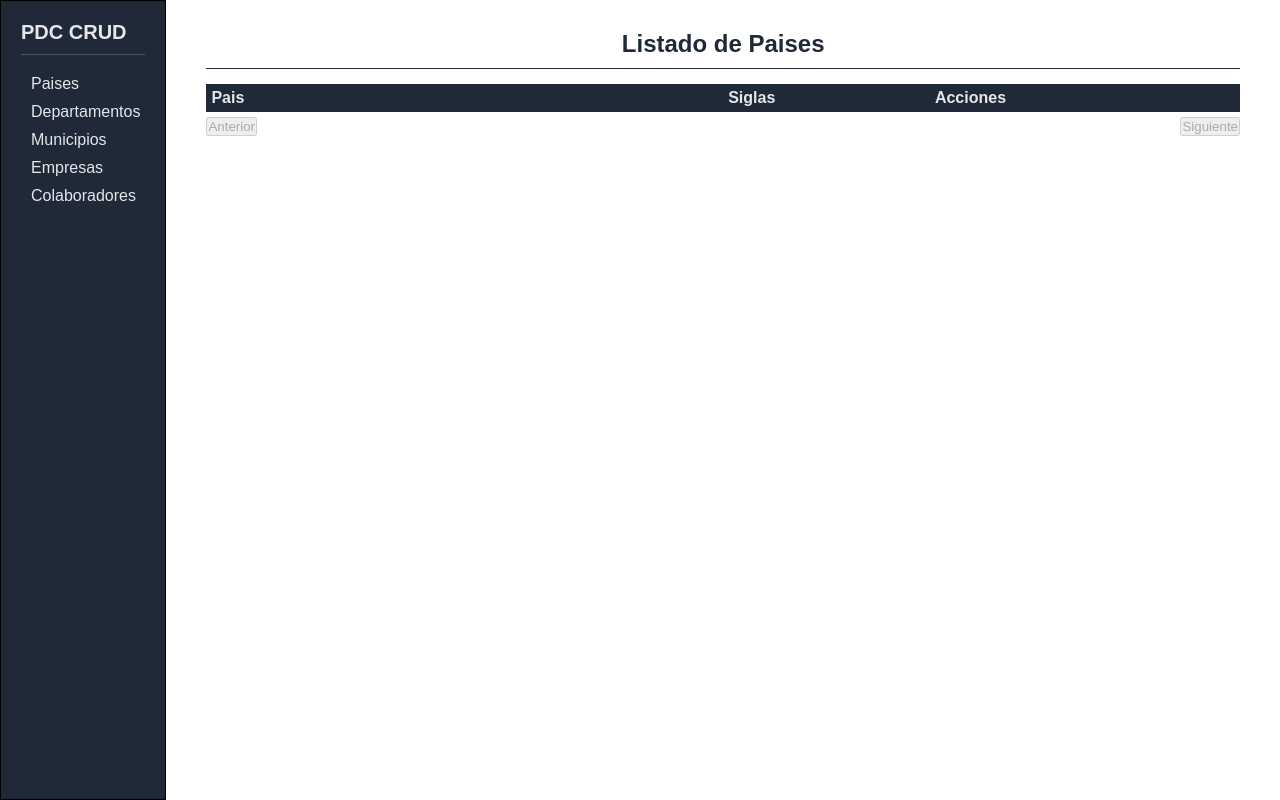
After one commit to Krollynk/pdcCrud, a PHP site: page /views/view_paises.html in a window 1280 px wide. The commit adds this page. Run offline with PHP 8.4, Linux system fonts and the light colour scheme; lists and menus that the app fills with data are empty.

Commit message:
view paises

```diff
--- a/index.php
+++ b/index.php
@@ -1,6 +1,6 @@
 <?php
 require_once __DIR__ . '/config/data_source.php';
-require_once __DIR__ . '/core/ModelMapper.php';
+require_once __DIR__ . '/models/ModelMapper.php';
 require_once __DIR__ . '/core/DatabaseExecutor.php';
 require_once __DIR__ . '/core/QueryBuilder.php';
 require_once __DIR__ . '/core/Router.php';
--- /dev/null
+++ b/styles/main.css
@@ -0,0 +1,117 @@
+* {
+    box-sizing: border-box;
+    margin: 0;
+    padding: 0;
+    font-family: Arial, sans-serif;
+}
+
+header {
+    border: solid black 1px;
+    width: 13%;
+    height: 100%;
+    position: fixed;
+    background-position: center;
+    top: 0;
+    left: 0;
+}
+
+.navbar {
+    height: 100%;
+    background-color: #1f2937;
+    color: #fff;
+    display: flex;
+    flex-direction: column;
+    padding: 20px;
+    transition: all 0.5s ease;
+}
+
+.navbar h1 {
+    font-size: 20px;
+    margin: 0 0 20px 0;
+    padding-bottom: 10px;
+    border-bottom: 1px solid rgba(255, 255, 255, 0.2);
+}
+
+.navbar h1 a{
+    text-decoration: none;
+    color: #e5e7eb;
+}
+
+.menu {
+    display: flex;
+    flex-direction: column;
+    list-style: none;
+    gap: 10px;
+}
+
+.menu a {
+    text-decoration: none;
+    color: #e5e7eb;
+    padding: 10px;
+    border-radius: 5px;
+    transition: background 0.2s;
+}
+
+.menu a:hover {
+    background-color: #374151;
+}
+
+body {
+    margin-left: 13%;
+}
+
+h2 {
+    text-align: center;
+    color: #1f2937;
+    padding: 10px;
+    border-bottom: solid 1px #1f2937;
+    margin-bottom: 15px;
+}
+
+.main_content {
+    padding: 20px;
+    padding-left: 40px;
+    padding-right: 40px;
+    border-radius: 20px;
+}
+
+/* Estilo de las tablas */
+.main_table {
+    border-collapse: collapse;
+    border-top-left-radius: 15px;
+    border-top-right-radius: 15px;
+    width: 100%;
+    text-align: left;
+    /* border: 2px solid rgb(11, 11, 163); */
+    margin-bottom: 5px;
+}
+
+thead{
+    background: #1f2937;
+    color: #e5e7eb;
+}
+
+.main_table th,
+.main_table td {
+    padding: 5px;
+}
+
+.seleccionado {
+    background-color: #106480;
+    color: #e5e7eb;
+}
+
+.seleccionado:hover {
+    background-color: #7dabba;
+    color: #e5e7eb;
+}
+
+table tr:hover {
+    background-color: #abd6ff69;
+    cursor: pointer;
+}
+
+.pagination {
+    display: flex;
+    justify-content: space-between;
+}
--- /dev/null
+++ b/views/view_paises.html
@@ -0,0 +1,43 @@
+<!doctype html>
+<html lang="es">
+    <head>
+        <meta charset="UTF-8">
+        <meta name="viewport" content="width=device-width, initial-scale=1">
+        <title>PDC CRUD</title>
+        <link rel="stylesheet" href="../styles/main.css">
+    </head>
+    <body>
+        <header>
+            <div class="navbar">
+                <h1><a href="/" class="logo">PDC CRUD</a></h1>
+                <ul class="menu">
+                    <li><a href="/view_paises">Paises</a></li>
+                    <li><a href="/view_departamentos">Departamentos</a></li>
+                    <li><a href="/view_municipios">Municipios</a></li>
+                    <li><a href="/view_empresas">Empresas</a></li>
+                    <li><a href="/view_colaboradores">Colaboradores</a></li>
+                    <li></li>
+                </ul>
+            </div>
+        </header>
+        <main>
+            <div class="main_content">
+                <h2>Listado de Paises</h2>
+                <table class="main_table" id="main_table">
+                    <thead>
+                        <tr>
+                            <th width="50%">Pais</th>
+                            <th width="20%">Siglas</th>
+                            <th width="30%">Acciones</th>
+                        </tr>
+                    </thead>
+                    <tbody></tbody>
+                </table>
+                <div class="pagination">
+                    <button id="btnAnterior" disabled>Anterior</button>
+                    <button id="btnSiguiente" disabled>Siguiente</button>
+                </div>
+            </div>
+        </main>
+    </body>
+</html>
```
Also changed, not shown: models/ModelMapper.php (renamed from core/ModelMapper.php).
